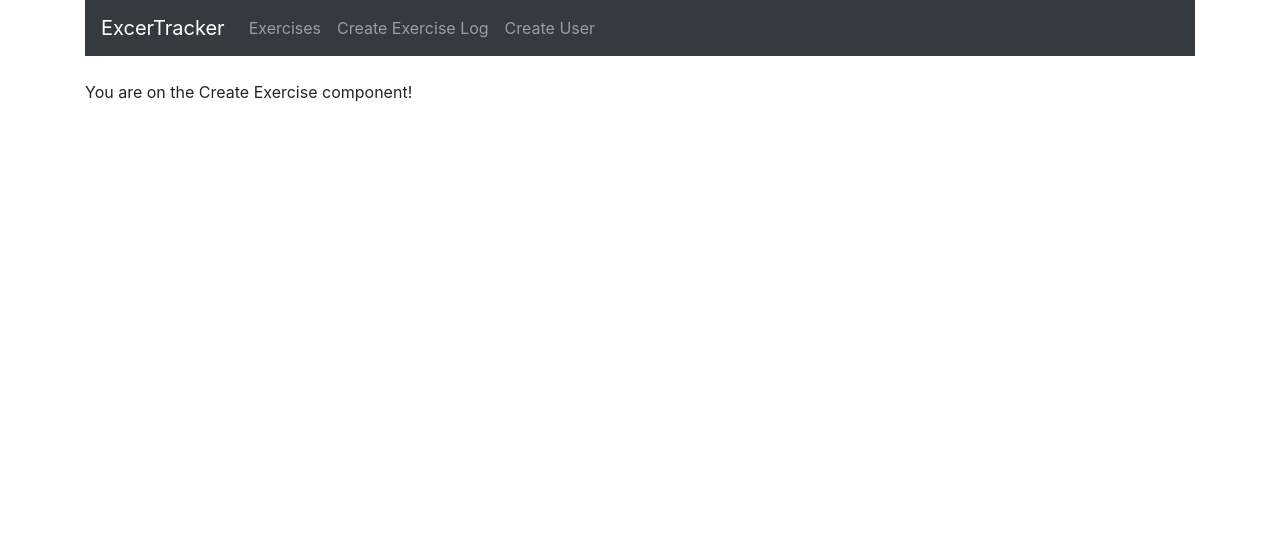
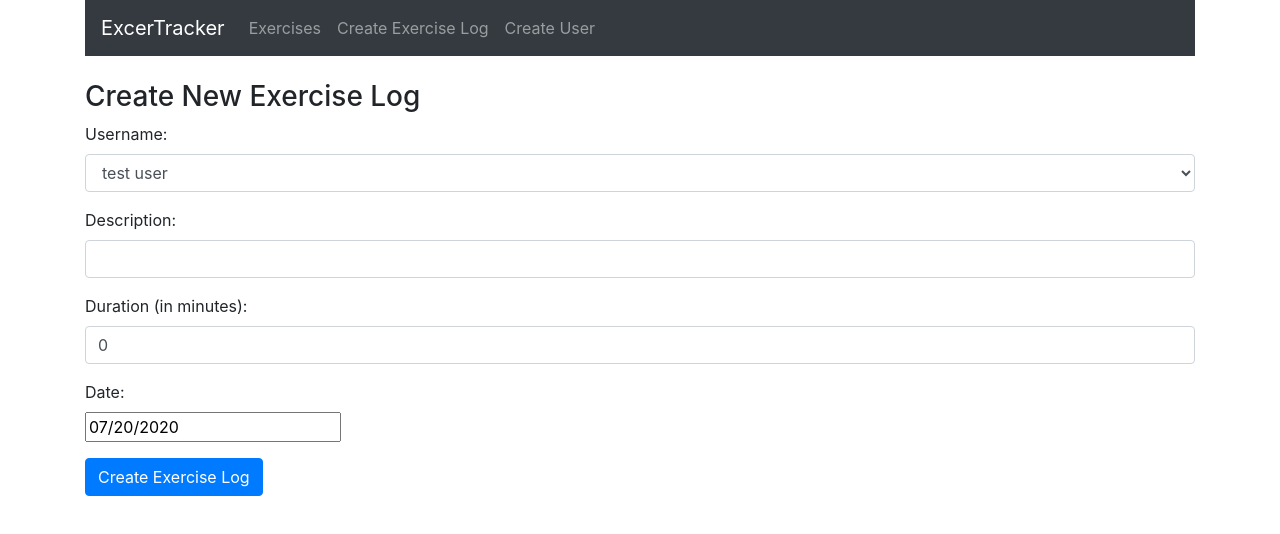
Before and after one commit to skmmks/exercise-tracker-MERN, a React (Create React App) app in the folder mern-exercise-tracker/: page /create in a window 1280 px wide. Shown: the top 534 px of the page. Built offline with nearby package versions, Linux system fonts and the light colour scheme.

Commit message:
update UI for user to input exercise log

```diff
--- a/mern-exercise-tracker/src/components/create-exercise.component.js
+++ b/mern-exercise-tracker/src/components/create-exercise.component.js
@@ -1,8 +1,17 @@
 import React, { Component } from 'react';
+import DatePicker from 'react-datepicker';
+import 'react-datepicker/dist/react-datepicker.css';
 
 export default class CreateExercise extends Component {
   constructor(props) {
     super(props);
+
+    this.onChangeUsername = this.onChangeUsername.bind(this);
+    this.onChangeDescription = this.onChangeDescription.bind(this);
+    this.onChangeDuration = this.onChangeDuration.bind(this);
+    this.onChangeDate = this.onChangeDate.bind(this);
+    this.onSubmit = this.onSubmit.bind(this);
+
     this.state = {
       username: '',
       description: '',
@@ -10,53 +19,102 @@ export default class CreateExercise extends Component {
       date: new Date(),
       users: [],
     };
-    this.onChangeUsername = this.onChangeUsername.bind(this);
-    this.onChangeDescription = this.onChangeDescription.bind(this);
-    this.onChangeDuration = this.onChangeDuration.bind(this);
-    this.onChangeDate = this.onChangeDate.bind(this);
-    this.onSubmit = this.onSubmit.bind(this);
   }
+
   componentDidMount() {
     this.setState({
       users: ['test user'],
       username: 'test user',
     });
   }
+
   onChangeUsername(e) {
     this.setState({
       username: e.target.value,
     });
   }
+
   onChangeDescription(e) {
     this.setState({
       description: e.target.value,
     });
   }
+
   onChangeDuration(e) {
     this.setState({
       duration: e.target.value,
     });
   }
+
   onChangeDate(date) {
     this.setState({
       date: date,
     });
   }
+
   onSubmit(e) {
     e.preventDefault();
+
     const exercise = {
       username: this.state.username,
       description: this.state.description,
       duration: this.state.duration,
       date: this.state.date,
     };
+
     console.log(exercise);
+
     window.location = '/';
   }
+
   render() {
     return (
       <div>
-        <p>You are on the Create Exercise component!</p>
+        <h3>Create New Exercise Log</h3>
+        <form onSubmit={this.onSubmit}>
+          <div className='form-group'>
+            <label>Username: </label>
+            <select
+              ref='userInput'
+              required
+              className='form-control'
+              value={this.state.username}
+              onChange={this.onChangeUsername}
+            >
+              {this.state.users.map(function (user) {
+                return (
+                  <option key={user} value={user}>
+                    {user}
+                  </option>
+                );
+              })}
+            </select>
+          </div>
+          <div className='form-group'>
+            <label>Description: </label>
+            <input
+              type='text'
+              required
+              className='form-control'
+              value={this.state.description}
+              onChange={this.onChangeDescription}
+            />
+          </div>
+          <div className='form-group'>
+            <label>Duration (in minutes): </label>
+            <input type='text' className='form-control' value={this.state.duration} onChange={this.onChangeDuration} />
+          </div>
+          <div className='form-group'>
+            <label>Date: </label>
+            <div>
+              <DatePicker selected={this.state.date} onChange={this.onChangeDate} />
+            </div>
+          </div>
+
+          <div className='form-group'>
+            <input type='submit' value='Create Exercise Log' className='btn btn-primary' />
+          </div>
+        </form>
       </div>
     );
   }
```
